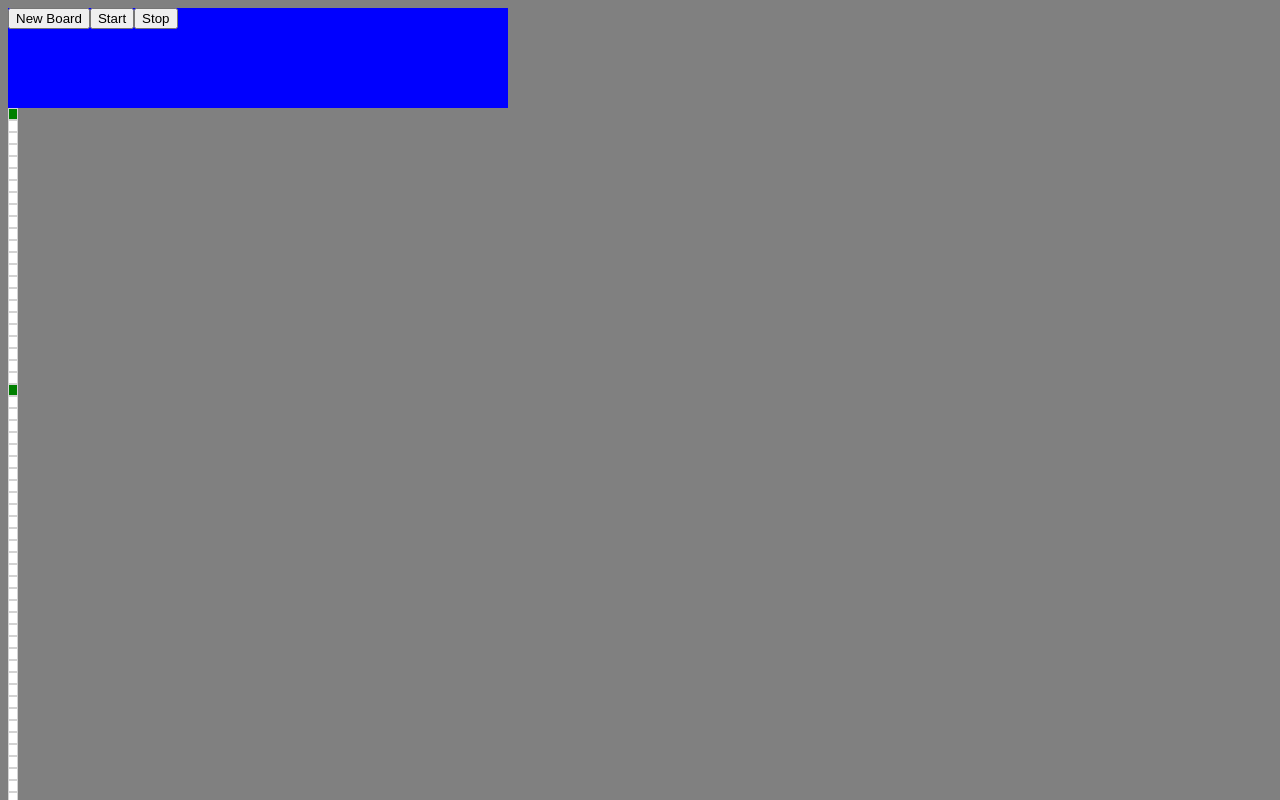
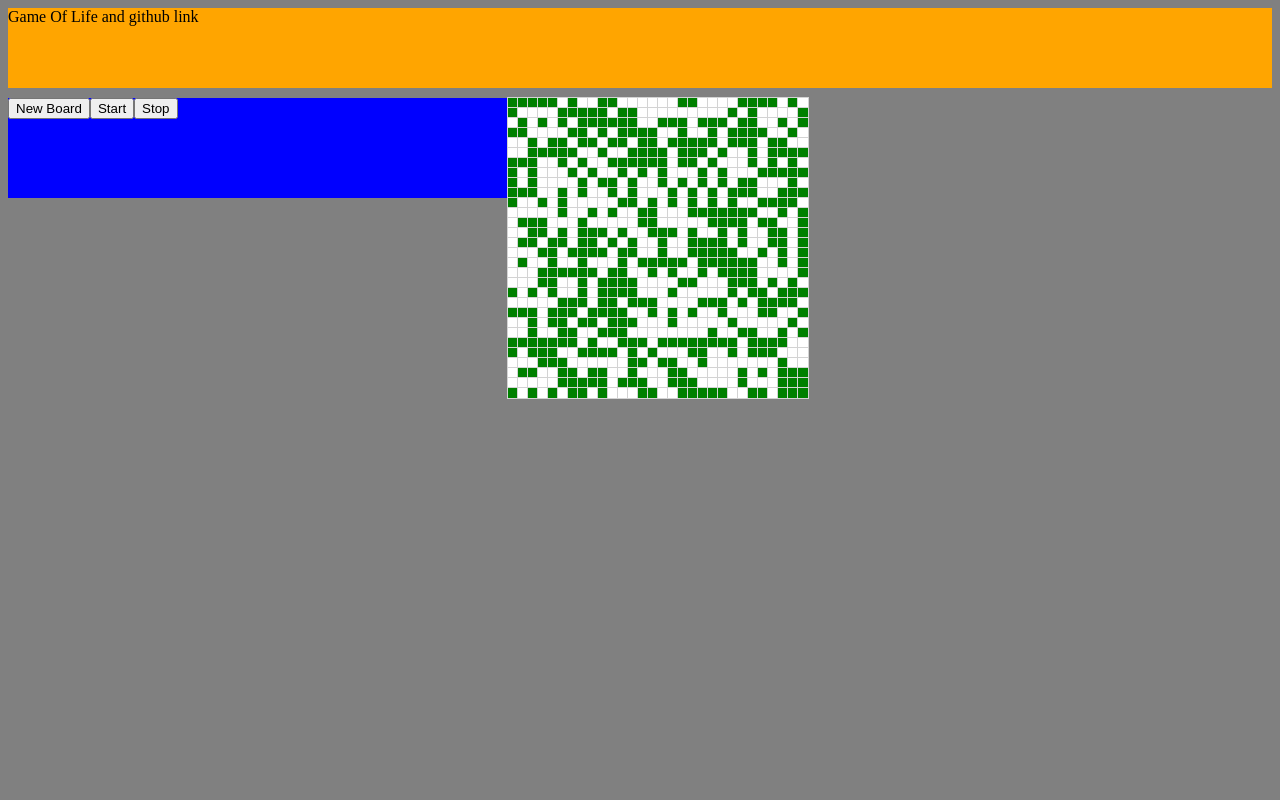
Before and after one commit to Coira/GameOfLife, a React app: page / in a window 1280 px wide. Both pictures are taken after a click on the button "New Board". Shown: the top 800 px of the page. Built offline with nearby package versions, Linux system fonts and the light colour scheme; the HTML template or start-up script is replaced by a standard one.

Commit message:
board displayed in a grid now

```diff
--- a/src/components/App.js
+++ b/src/components/App.js
@@ -40,14 +40,19 @@ class App extends React.Component {
     render() {
 	return (
 	    <div>
+		<div className="header">Game Of Life and github link</div>
+
+		<div className="game">
 		    <Controls newBoardFtn={this.props.onNewBoard}
 			      startFtn={this.startFtn.bind(this)}
 			      stopFtn={this.stopFtn.bind(this)}/>
 
-		<Board width={this.props.width}
+		    <Board  width={this.props.width}
 			   height={this.props.height}
 			   board={this.props.board}
 			   cellClickFtn={this.cellClickFtn}/>
+		</div>
+
 	    </div>
 	)
     }
--- a/src/components/BoardContainer.js
+++ b/src/components/BoardContainer.js
@@ -1,5 +1,6 @@
 import React from 'react';
 import Cell from './cell';
+import classnames from 'classnames';
 
 const boardDefault = [];
 
@@ -13,8 +14,9 @@ class Board extends React.Component {
 	// prevent trying to map over 'undefined'
 	const board = this.props.board || boardDefault;
 
+
 	return (
-	    <div className="board">
+	    <div className={classnames("board", "medium")}>
 		{
 		    board.map((cell, i) => (
 			<Cell className="cell"
--- a/src/index.js
+++ b/src/index.js
@@ -23,7 +23,7 @@ const mapDispatchToProps = (dispatch) => {
     return {
 	onNewBoard: () => {
 	    //dispatch(createBoardAction(6,6,[8,15,19,20,21]));
-	    dispatch(createBoardAction(30,30,[0, 23]));
+	    dispatch(createBoardAction(30,30,[0,9,19,29], true));
 	    //dispatch(createBoardAction(100,100,[],true));
 	},
 	onStart: () => {
--- a/src/partials/_board.scss
+++ b/src/partials/_board.scss
@@ -1,27 +1,31 @@
-td {
-    margin:0px;
-    border: 1px solid white;
-    background-color: black;
-}
-
-tr {
-    margin: 0px;
-}
-
-table {
-    border-collapse:collapse;
-}
-
 .board {
     display: flex;
     flex-direction: row;
     flex-wrap: wrap;
     /*justify-content: flex-start;*/
     align-content: flex-start;
-    width: 10px;
-    height:100%;
     background-color: blue;
 }
+
+.large {
+    width: $smallCellSize * $largeBoardWidth;
+    height: $smallCellSize * $largeBoardHeight;
+}
+/*
+.medium {
+    width: (2 + $mediumCellSize) * $mediumBoardWidth ;
+    height:(1 + $mediumCellSize) * $mediumBoardHeight + 1;
+}
+*/
+.medium {
+    width: 300px;
+
+}
+.small {
+    width: $largeCellSize * $smallBoardWidth;
+    height: $largeCellSize * $smallBoardHeight;
+}
+
 
 .row {
     display: flex;
@@ -31,8 +35,3 @@ table {
     width: 100%;
     /*margin: 3px;*/
 }
-
-#drawingBoard {
-    border: 1px solid black;
-    background-color: white;
-}
--- a/src/partials/_cell.scss
+++ b/src/partials/_cell.scss
@@ -1,7 +1,9 @@
 .cell {
-    border: 1px solid #d3d3d3;
+    outline: 1px solid #d3d3d3;
     background-color: white;
-    width: 10px;
+    /*width: $mediumCellSize;
+    height: $mediumCellSize;*/
+    width: calc(100% / 30);
     height: 10px;
     margin: 0px;
 
--- a/src/partials/_globals.scss
+++ b/src/partials/_globals.scss
@@ -0,0 +1,12 @@
+$largeCellSize: 20px;
+$mediumCellSize: 10px;
+$smallCellSize: 5px;
+
+$largeBoardWidth: 100;
+$largeBoardHeight: 60;
+
+$mediumBoardWidth: 30;
+$mediumBoardHeight: 30;
+
+$smallBoardWidth: 30;
+$smallBoardHeight: 30;
--- a/src/style.scss
+++ b/src/style.scss
@@ -7,3 +7,15 @@
 body {
     background-color: gray;
 }
+
+.header {
+    width: 100%;
+    height: 80px;
+    background-color: orange;
+    margin-bottom: 10px;
+}
+
+.game {
+    display: flex;
+    flex-direction: row;
+}
```
Lines whose indentation alone changed are shown as unchanged.
